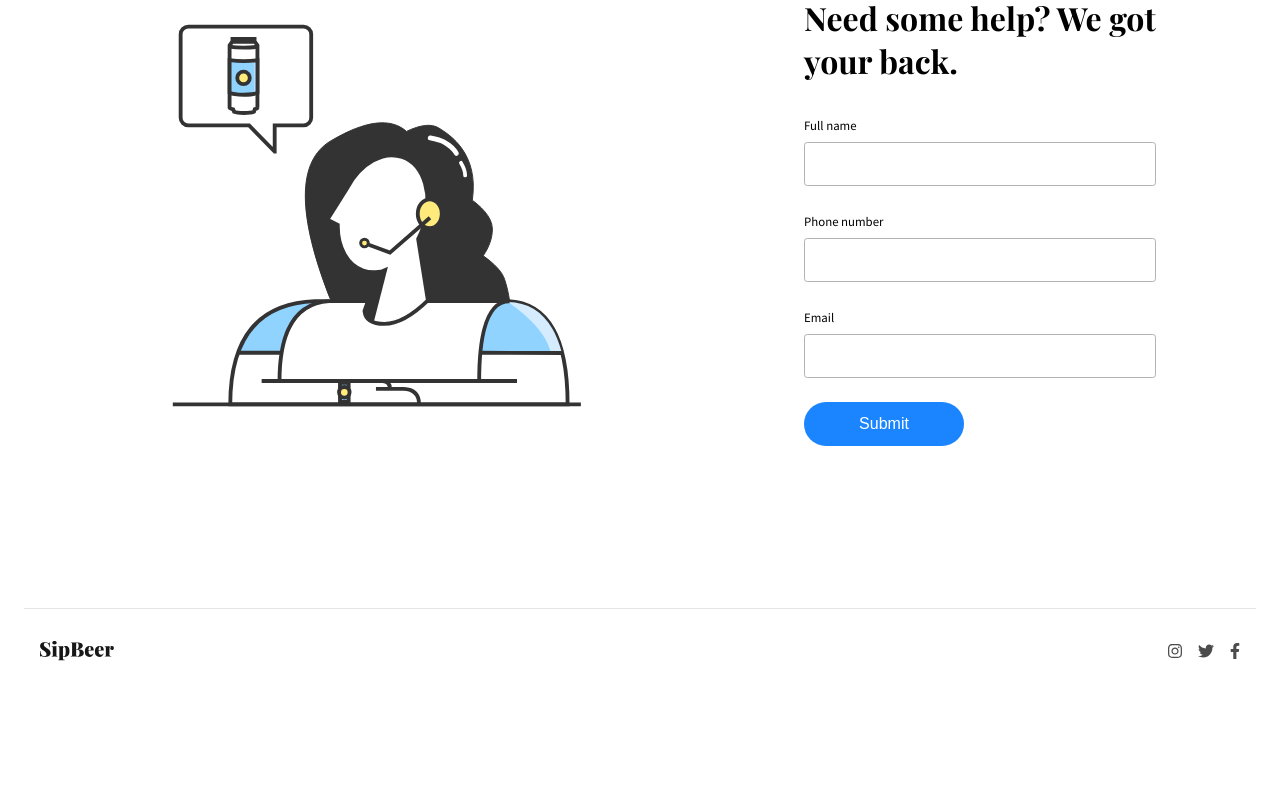
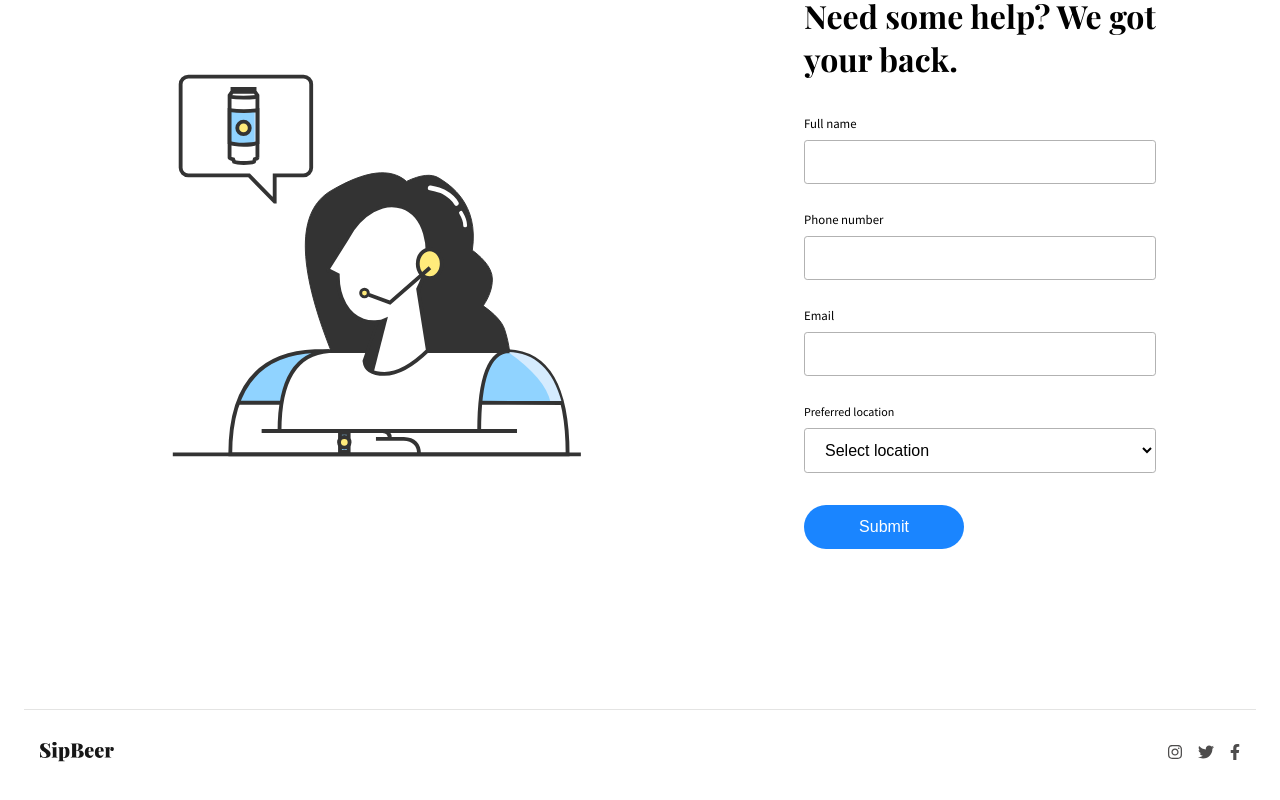
Before and after one commit to briandu/SipBeer, a React (Create React App) app: page / in a window 1280 px wide. Shown: the part 3483-4283 px from the top of the page. Before the commit the page ends 4184 px from the top, so only its background shows below. Built offline with nearby package versions, Linux system fonts and the light colour scheme; the HTML template or start-up script is replaced by a standard one.

Commit message:
Add preferred location field to form

```diff
--- a/src/components/Contact.js
+++ b/src/components/Contact.js
@@ -2,6 +2,7 @@ import React from 'react';
 import styled from 'styled-components';
 
 import { color, breakpoint } from './variables/index';
+import selectOptions from '../data/selectOptions';
 import contactImage from '../assets/images/contact-rep.svg';
 import MaxWidth from './MaxWidth';
 import InputField from '../InputField';
@@ -40,6 +41,23 @@ const Submit = styled.input`
   :hover {
     background-color: ${color.brandDark};
   }
+`;
+
+const SelectField = styled.div``;
+const SelectLabel = styled.label`
+  font-size: .75em;
+`;
+
+const Select = styled.select`
+  box-sizing: border-box;
+  width: 100%;
+  margin: .5em 0 2em;
+  padding: .75em 1em;
+  font-size: 16px;
+  background-color: ${color.white};
+  border: 1px solid ${color.grey30};
+  border-style: solid;
+  border-radius: .2em;
 `;
 
 const Contact = styled(MaxWidth)`
@@ -90,6 +108,25 @@ export default ({ setNotificationIsActive }) => {
             type="email"
             name="email"
           />
+          <SelectField>
+            <SelectLabel>Preferred location</SelectLabel>
+            <Select>
+              {selectOptions.map((opt) => {
+                const {
+                  value, label, isDisabled, isSelected,
+                } = opt;
+                return (
+                  <option
+                    value={value}
+                    disabled={isDisabled}
+                    selected={isSelected}
+                  >
+                    {label}
+                  </option>
+                );
+              })}
+            </Select>
+          </SelectField>
           <Submit type="submit" />
         </Form>
       </FormContent>
--- /dev/null
+++ b/src/data/selectOptions.js
@@ -0,0 +1,11 @@
+export default [
+  {
+    value: '',
+    label: 'Select location',
+    isDisabled: true,
+    isSelected: true,
+  },
+  { value: 'toronto', label: 'Toronto' },
+  { value: 'oakville', label: 'Oakville' },
+  { value: 'mississauga', label: 'Mississauga' },
+];
```
